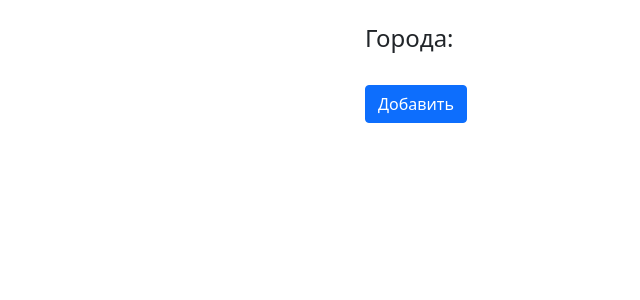
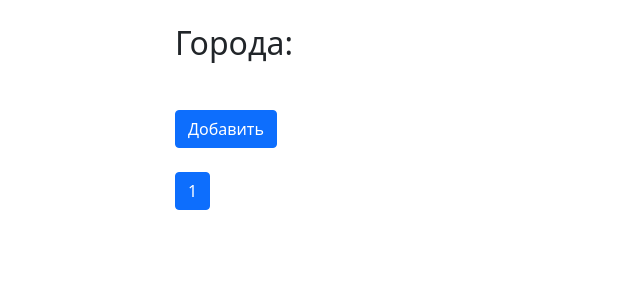
Before and after one commit to Fakemrx/Train-Travel-Project, a Django app: page /cities/ in a window 1280 px wide. Shown: the part 56-356 px from the top of the page, without its empty margins (97-737 px from the left). Run offline with Django 4.2, Linux system fonts and the light colour scheme; data that the repository does not hold is empty.

Commit message:
Pagination 1) Added pagination for cities 2) Added ListView to show all the cities instead of function-based view 3) Added a table for cities with main actions 4) Pagination and a table made with the help of Bootstrap

```diff
--- a/src/cities/templates/cities/home.html
+++ b/src/cities/templates/cities/home.html
@@ -4,14 +4,42 @@
     {% endblock %}
     {% block bodydata %}
         <br>
-        <h4>Города:</h4>
+        <h2>Города:</h2>
         <div class="row">
-            <div class="col-md">
-                {% for item in qs %}
-                        <a href="{% url 'cities:detail' pk=item.pk %}">
-                            <h3>{{ item.name }}</h3>
-                        </a>
-                {% endfor %}
+            <div class="col-md ">
+                <table class="table table-striped">
+                    {% for item in page_obj %}
+                        <tr>
+                            <td>
+                                <a href="{% url 'cities:detail' pk=item.pk %}">
+                                    <h3>{{ item.name }}</h3>
+                                </a>
+                            </td>
+                            <td>
+                                <a href="{% url 'cities:update' pk=item.pk %}">
+                                    <button type="button" class="btn btn-warning">
+                                        Изменить
+                                    </button>
+                                </a>
+                            </td>
+                            <td>
+                                <a href="https://google.com/search?q={{ item.name }}">
+                                    <button type="button" class="btn btn-info">
+                                        Подробнее
+                                    </button>
+                                </a>
+                            </td>
+                            <td>
+                                <a href="{% url 'cities:delete' pk=item.pk %}">
+                                    <button type="button" class="btn btn-danger">
+                                        Удалить
+                                    </button>
+                                </a>
+                            </td>
+                        </tr>
+
+                    {% endfor %}
+                </table>
             </div>
         </div>
         <br>
@@ -20,4 +48,26 @@
                 Добавить
             </button>
         </a>
+        <br><br>
+        <div class="pagination">
+            {% if page_obj.has_previous %}
+                <li class="page-item">
+                    <a class="page-link" href="?page=1">F</a>
+                </li>
+                <li class="page-item">
+                    <a class="page-link" href="?page={{ page_obj.previous_page_number }}">{{ page_obj.previous_page_number }}</a>
+                </li>
+            {% endif %}
+            <li class="page-item active" aria-current="page">
+                <a class="page-link" href="">{{ page_obj.number }}</a>
+            </li>
+            {% if page_obj.has_next %}
+                <li class="page-item">
+                    <a class="page-link" href="?page={{ page_obj.next_page_number }}">{{ page_obj.next_page_number }}</a>
+                </li>
+                <li class="page-item">
+                    <a class="page-link" href="?page={{ page_obj.paginator.num_pages }}">L</a>
+                </li>
+            {% endif %}
+        </div>
     {% endblock %}
--- a/src/cities/urls.py
+++ b/src/cities/urls.py
@@ -2,7 +2,7 @@ from django.urls import path
 from . import views
 
 urlpatterns = [
-    path('', views.show_cities, name='home'),
+    path('', views.ContactListView.as_view(), name='home'),
     path('details/<int:pk>/', views.CityDetailView.as_view(), name='detail'),
     path('add/', views.CityCreateView.as_view(), name='add'),
     path('details/<int:pk>/edit', views.CityUpdateView.as_view(), name='update'),
--- a/src/cities/views.py
+++ b/src/cities/views.py
@@ -1,17 +1,15 @@
 from django.shortcuts import render
 from django.urls import reverse_lazy, reverse
-from django.views.generic import DetailView, CreateView, UpdateView, DeleteView
+from django.views.generic import DetailView, CreateView, UpdateView, DeleteView, ListView
 
 from .city_form import CityForm
 from .models import City
 
 
-def show_cities(request):
-    qs = City.objects.all()
-    context = {
-        'qs': qs
-    }
-    return render(request, 'cities/home.html', context=context)
+class ContactListView(ListView):
+    paginate_by = 3
+    model = City
+    template_name = 'cities/home.html'
 
 
 class CityDetailView(DetailView):
--- a/src/templates/base.html
+++ b/src/templates/base.html
@@ -29,8 +29,10 @@
         </nav>
         <div class="container">
             <div class="row">
-                <div class="col-sm-4"></div>
-                <div class="col-sm-4">{% block bodydata %}{% endblock %}</div>
+                <div class="col-sm-2"></div>
+                <div class="col-sm-8">
+                    {% block bodydata %}{% endblock %}
+                </div>
             </div>
         </div>
     </body>
```
